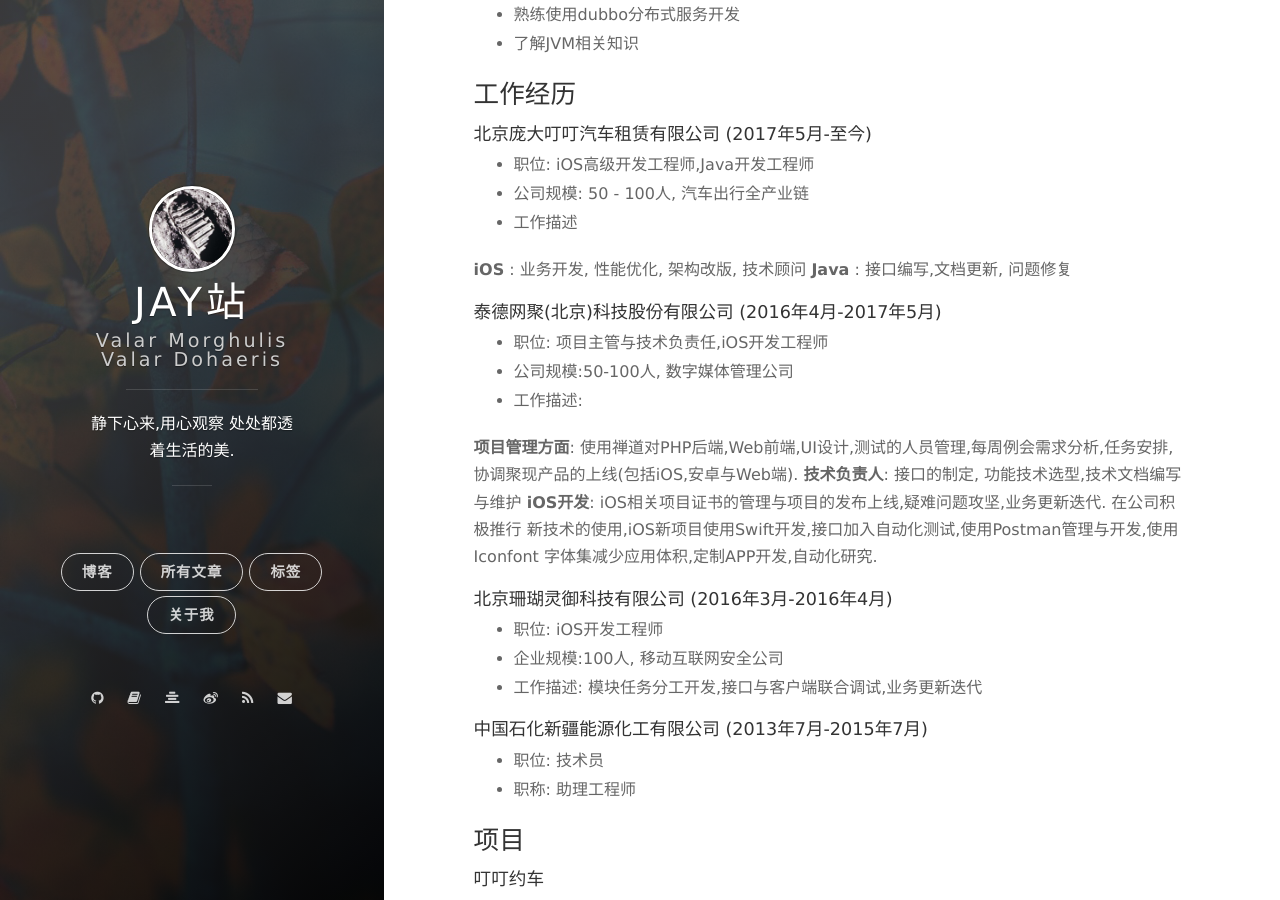
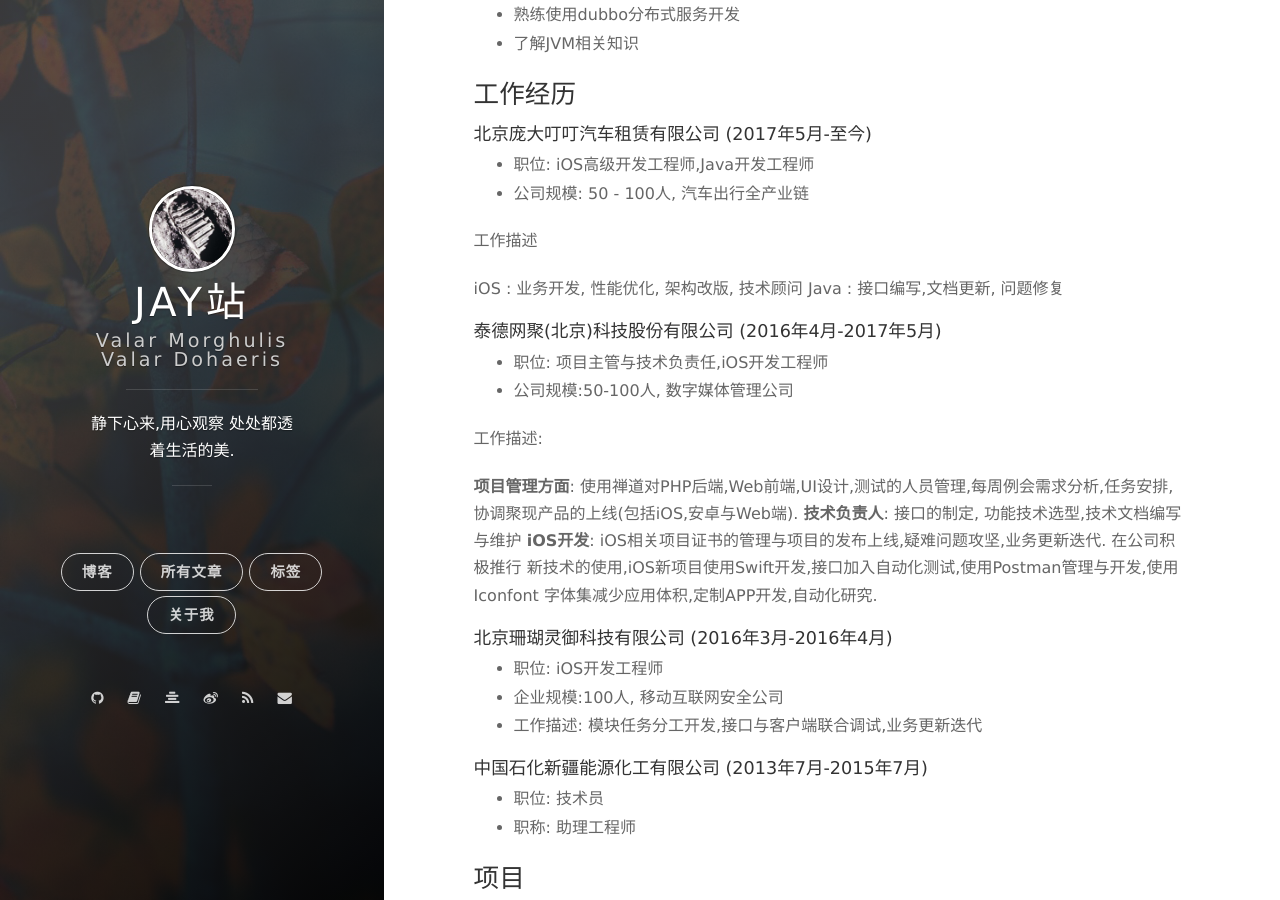
Before and after one commit to manajay/manajay.github.io, a Jekyll site: the page built from about.md, in a window 1280 px wide and 900 px high, scrolled down 1211 px. Built offline with Jekyll 4.4.1, drawn with Linux system fonts in a browser that asks for light colours; nearby versions of some CDN libraries; part of the change alters nothing that is shown.

Commit message:
update resume

```diff
--- a/about.md
+++ b/about.md
@@ -53,16 +53,18 @@ title: 关于我
 #### 北京庞大叮叮汽车租赁有限公司 (2017年5月-至今)
 * 职位: iOS高级开发工程师,Java开发工程师
 * 公司规模: 50 - 100人, 汽车出行全产业链
-* 工作描述
 
-**iOS** : 业务开发, 性能优化, 架构改版, 技术顾问
-**Java** : 接口编写,文档更新, 问题修复
+工作描述
+
+iOS : 业务开发, 性能优化, 架构改版, 技术顾问
+Java : 接口编写,文档更新, 问题修复
 
 #### 泰德网聚(北京)科技股份有限公司 (2016年4月-2017年5月)
 
 * 职位: 项目主管与技术负责任,iOS开发工程师
 * 公司规模:50-100人, 数字媒体管理公司
-* 工作描述:
+
+工作描述:
 
 **项目管理方面**: 使用禅道对PHP后端,Web前端,UI设计,测试的人员管理,每周例会需求分析,任务安排, 协调聚现产品的上线(包括iOS,安卓与Web端).
 **技术负责人**: 接口的制定, 功能技术选型,技术文档编写与维护
```
